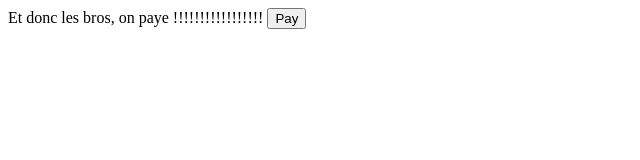
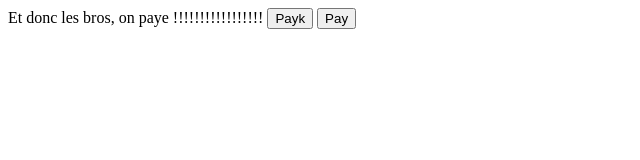
Before and after one commit to remiDupont/remiDupont.github.io, a plain HTML site: page payment.html in a window 1280 px wide. Shown: the whole page, without its empty margins (0-640 px from the left). Drawn offline with Linux system fonts and the light colour scheme.

Commit message:
commit 09:02:14

```diff
--- a/payment.html
+++ b/payment.html
@@ -9,6 +9,7 @@
   </head>
   <body>
    Et donc les bros, on paye !!!!!!!!!!!!!!!!!
+<button id="pay-buttonk">Payk</button>
   </body>
 <script>
 import RevolutCheckout from "@revolut/checkout";RevolutCheckout("<PUBLIC_ID>", "prod").then((instance) => {  // work with instance});
```
